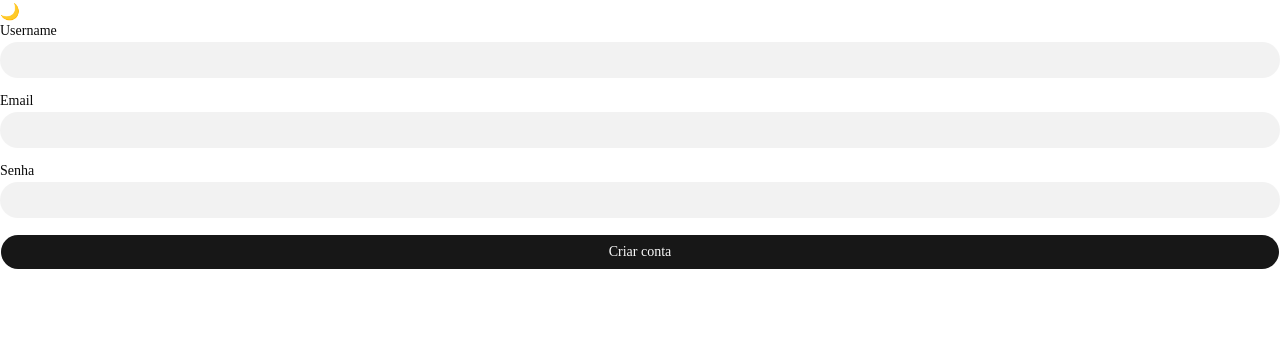
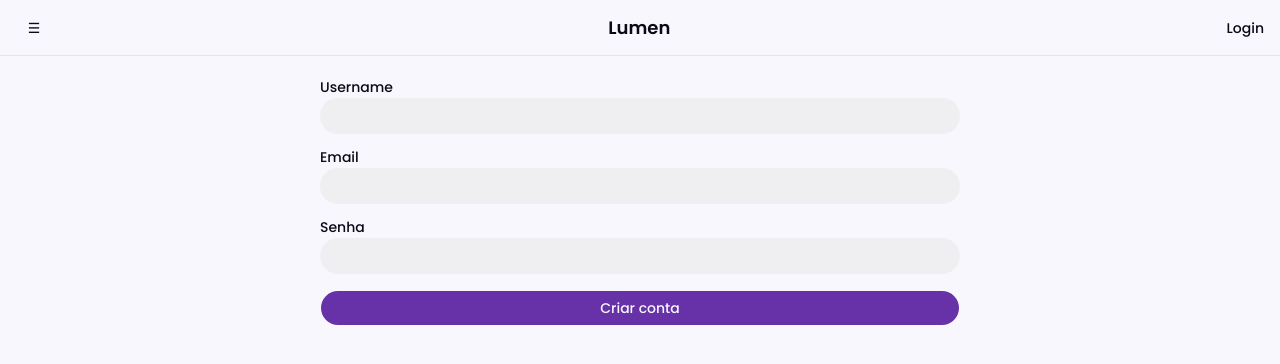
Before and after one commit to MarcoPagno/lumen, a Next.js app: page /cadastro in a window 1280 px wide. Shown: the top 364 px of the page. Built offline with nearby package versions, Linux system fonts and the light colour scheme.

Commit message:
feat: basic layout creation

```diff
--- a/components/DefaultLayout.js
+++ b/components/DefaultLayout.js
@@ -1,10 +1,16 @@
 import Head from "next/head";
 import { useState, useEffect } from "react";
+import Header from "components/Header";
+import Sidebar from "components/Sidebar";
+import { useUser } from "hooks/useUser";
 
 export default function DefaultLayout({ children, title }) {
   const pageTitle = title ? `${title} · Lumen` : "Lumen";
   const [isDark, setIsDark] = useState(false);
   const [mounted, setMounted] = useState(false);
+  const [sidebarOpen, setSidebarOpen] = useState(false);
+  const { getUser } = useUser();
+  const user = mounted ? getUser() : null;
 
   useEffect(() => {
     const saved = localStorage.getItem("lumen:colorMode");
@@ -33,11 +39,21 @@ export default function DefaultLayout({ children, title }) {
         <meta name="viewport" content="width=device-width, initial-scale=1" />
         <title>{pageTitle}</title>
       </Head>
-      <div className="min-h-screen bg-background text-foreground">
+      <div className="min-h-screen bg-background text-foreground flex flex-col">
         {mounted && (
-          <button onClick={toggleColorMode}>{isDark ? "☀️" : "🌙"}</button>
+          <>
+            <Header onOpenSidebar={() => setSidebarOpen(true)} user={user} />
+            <Sidebar
+              isOpen={sidebarOpen}
+              onClose={() => setSidebarOpen(false)}
+              isDark={isDark}
+              onToggleDark={toggleColorMode}
+            />
+          </>
         )}
-        {children}
+        <main className="flex-1 max-w-2xl w-full mx-auto px-4 py-6">
+          {children}
+        </main>
       </div>
     </>
   );
--- /dev/null
+++ b/components/Header.jsx
@@ -0,0 +1,47 @@
+import Link from "next/link";
+import { useRouter } from "next/router";
+import { useUser } from "hooks/useUser";
+import { Button } from "#components/ui/button";
+
+export default function Header({ onOpenSidebar, user }) {
+  const router = useRouter();
+  const { clearUser } = useUser();
+
+  async function handleLogout() {
+    await fetch("/api/v1/sessions", { method: "DELETE" });
+    clearUser();
+    router.push("/login");
+  }
+
+  return (
+    <header className="flex items-center justify-between px-4 h-14 border-b border-border">
+      <Button
+        variant="ghost"
+        size="icon"
+        onClick={onOpenSidebar}
+        aria-label="Abrir menu"
+      >
+        ☰
+      </Button>
+
+      <Link href="/" className="font-semibold text-lg">
+        Lumen
+      </Link>
+
+      <div className="flex items-center gap-2">
+        {user ? (
+          <>
+            <span className="text-sm font-medium">{user.username}</span>
+            <Button variant="ghost" size="sm" onClick={handleLogout}>
+              Sair
+            </Button>
+          </>
+        ) : (
+          <Link href="/login" className="text-sm font-medium hover:underline">
+            Login
+          </Link>
+        )}
+      </div>
+    </header>
+  );
+}
--- /dev/null
+++ b/components/Sidebar.jsx
@@ -0,0 +1,52 @@
+import { Button } from "#components/ui/button";
+import { useRouter } from "next/router";
+import {
+  Sheet,
+  SheetContent,
+  SheetHeader,
+  SheetTitle,
+} from "src/components/ui/sheet";
+
+const links = [{ href: "/falar-com-deus", label: "Falar com Deus" }];
+
+export default function Sidebar({ isOpen, onClose, isDark, onToggleDark }) {
+  const router = useRouter();
+  function handleNavigation(href) {
+    onClose();
+    router.push(href);
+  }
+  return (
+    <Sheet open={isOpen} onOpenChange={onClose}>
+      <SheetContent
+        side="left"
+        className="w-64 flex flex-col"
+        aria-describedby={undefined}
+      >
+        <SheetHeader>
+          <SheetTitle>Lumen</SheetTitle>
+        </SheetHeader>
+        <nav className="flex flex-col gap-2 mt-6">
+          {links.map((link) => (
+            <Button
+              key={link.href}
+              variant="ghost"
+              className="w-full justify-start"
+              onClick={() => handleNavigation(link.href)}
+            >
+              {link.label}
+            </Button>
+          ))}
+        </nav>
+        <div className="mt-auto pt-6">
+          <Button
+            variant="ghost"
+            className="w-full justify-start"
+            onClick={onToggleDark}
+          >
+            {isDark ? "☀️ Modo claro" : "🌙 Modo escuro"}
+          </Button>
+        </div>
+      </SheetContent>
+    </Sheet>
+  );
+}
--- a/pages/_app.js
+++ b/pages/_app.js
@@ -1,10 +1,22 @@
 import "styles/globals.css";
 import DefaultLayout from "components/DefaultLayout";
 import { useRequireAuth } from "hooks/useRequireAuth";
+import { Poppins } from "next/font/google";
+import { useEffect } from "react";
+
+const poppins = Poppins({
+  subsets: ["latin"],
+  weight: ["400", "500", "600", "700"],
+  variable: "--font-poppins",
+});
 
 export default function App({ Component, pageProps }) {
   const title = Component.title;
   const isPublic = Component.isPublic ?? false;
+
+  useEffect(() => {
+    document.documentElement.classList.add(poppins.variable, "font-sans");
+  }, []);
 
   useRequireAuth(isPublic);
 
--- a/pages/falar-com-deus/index.js
+++ b/pages/falar-com-deus/index.js
@@ -5,9 +5,7 @@ export async function getStaticProps() {
   const html = await res.text();
   const root = parse(html);
   const article = root.querySelector("article");
-
   article.querySelector("figure")?.remove();
-
   return {
     props: { article: article?.innerHTML ?? "" },
     revalidate: 3600,
@@ -16,11 +14,10 @@ export async function getStaticProps() {
 
 export default function FalarComDeusPage({ article }) {
   return (
-    <>
-      <h1>Falar com Deus</h1>
-
-      <div dangerouslySetInnerHTML={{ __html: article }} />
-    </>
+    <article
+      className="prose dark:prose-invert max-w-none"
+      dangerouslySetInnerHTML={{ __html: article }}
+    />
   );
 }
 
--- /dev/null
+++ b/src/components/ui/sheet.jsx
@@ -0,0 +1,126 @@
+import * as React from "react";
+import { Dialog as SheetPrimitive } from "radix-ui";
+
+import { cn } from "#lib/utils";
+import { Button } from "#components/ui/button";
+import { XIcon } from "lucide-react";
+
+function Sheet({ ...props }) {
+  return <SheetPrimitive.Root data-slot="sheet" {...props} />;
+}
+
+function SheetTrigger({ ...props }) {
+  return <SheetPrimitive.Trigger data-slot="sheet-trigger" {...props} />;
+}
+
+function SheetClose({ ...props }) {
+  return <SheetPrimitive.Close data-slot="sheet-close" {...props} />;
+}
+
+function SheetPortal({ ...props }) {
+  return <SheetPrimitive.Portal data-slot="sheet-portal" {...props} />;
+}
+
+function SheetOverlay({ className, ...props }) {
+  return (
+    <SheetPrimitive.Overlay
+      data-slot="sheet-overlay"
+      className={cn(
+        "fixed inset-0 z-50 bg-black/30 duration-100 supports-backdrop-filter:backdrop-blur-sm data-open:animate-in data-open:fade-in-0 data-closed:animate-out data-closed:fade-out-0",
+        className,
+      )}
+      {...props}
+    />
+  );
+}
+
+function SheetContent({
+  className,
+  children,
+  side = "right",
+  showCloseButton = true,
+  ...props
+}) {
+  return (
+    <SheetPortal>
+      <SheetOverlay />
+      <SheetPrimitive.Content
+        data-slot="sheet-content"
+        data-side={side}
+        className={cn(
+          "fixed z-50 flex flex-col bg-popover bg-clip-padding text-sm text-popover-foreground shadow-xl transition duration-200 ease-in-out data-[side=bottom]:inset-x-0 data-[side=bottom]:bottom-0 data-[side=bottom]:h-auto data-[side=bottom]:border-t data-[side=left]:inset-y-0 data-[side=left]:left-0 data-[side=left]:h-full data-[side=left]:w-3/4 data-[side=left]:border-r data-[side=right]:inset-y-0 data-[side=right]:right-0 data-[side=right]:h-full data-[side=right]:w-3/4 data-[side=right]:border-l data-[side=top]:inset-x-0 data-[side=top]:top-0 data-[side=top]:h-auto data-[side=top]:border-b data-[side=left]:sm:max-w-sm data-[side=right]:sm:max-w-sm data-open:animate-in data-open:fade-in-0 data-[side=bottom]:data-open:slide-in-from-bottom-10 data-[side=left]:data-open:slide-in-from-left-10 data-[side=right]:data-open:slide-in-from-right-10 data-[side=top]:data-open:slide-in-from-top-10 data-closed:animate-out data-closed:fade-out-0 data-[side=bottom]:data-closed:slide-out-to-bottom-10 data-[side=left]:data-closed:slide-out-to-left-10 data-[side=right]:data-closed:slide-out-to-right-10 data-[side=top]:data-closed:slide-out-to-top-10",
+          className,
+        )}
+        {...props}
+      >
+        {children}
+        {showCloseButton && (
+          <SheetPrimitive.Close data-slot="sheet-close" asChild>
+            <Button
+              variant="ghost"
+              className="absolute top-4 right-4 bg-secondary"
+              size="icon-sm"
+            >
+              <XIcon />
+              <span className="sr-only">Close</span>
+            </Button>
+          </SheetPrimitive.Close>
+        )}
+      </SheetPrimitive.Content>
+    </SheetPortal>
+  );
+}
+
+function SheetHeader({ className, ...props }) {
+  return (
+    <div
+      data-slot="sheet-header"
+      className={cn("flex flex-col gap-1.5 p-6", className)}
+      {...props}
+    />
+  );
+}
+
+function SheetFooter({ className, ...props }) {
+  return (
+    <div
+      data-slot="sheet-footer"
+      className={cn("mt-auto flex flex-col gap-2 p-6", className)}
+      {...props}
+    />
+  );
+}
+
+function SheetTitle({ className, ...props }) {
+  return (
+    <SheetPrimitive.Title
+      data-slot="sheet-title"
+      className={cn(
+        "font-heading text-base font-medium text-foreground",
+        className,
+      )}
+      {...props}
+    />
+  );
+}
+
+function SheetDescription({ className, ...props }) {
+  return (
+    <SheetPrimitive.Description
+      data-slot="sheet-description"
+      className={cn("text-sm text-muted-foreground", className)}
+      {...props}
+    />
+  );
+}
+
+export {
+  Sheet,
+  SheetTrigger,
+  SheetClose,
+  SheetContent,
+  SheetHeader,
+  SheetFooter,
+  SheetTitle,
+  SheetDescription,
+};
--- a/styles/globals.css
+++ b/styles/globals.css
@@ -1,12 +1,13 @@
 @import "tailwindcss";
 @import "tw-animate-css";
 @import "shadcn/tailwind.css";
+@plugin "@tailwindcss/typography";
 
 @custom-variant dark (&:is(.dark *));
 
 @theme inline {
   --font-heading: var(--font-sans);
-  --font-sans: var(--font-sans);
+  --font-sans: var(--font-poppins);
   --color-sidebar-ring: var(--sidebar-ring);
   --color-sidebar-border: var(--sidebar-border);
   --color-sidebar-accent-foreground: var(--sidebar-accent-foreground);
@@ -48,18 +49,18 @@
 }
 
 :root {
-  --background: oklch(1 0 0);
-  --foreground: oklch(0.145 0 0);
+  --background: oklch(0.98 0.01 300);
+  --foreground: oklch(0.15 0.03 300);
   --card: oklch(1 0 0);
   --card-foreground: oklch(0.145 0 0);
   --popover: oklch(1 0 0);
   --popover-foreground: oklch(0.145 0 0);
-  --primary: oklch(0.205 0 0);
-  --primary-foreground: oklch(0.985 0 0);
+  --primary: oklch(0.45 0.18 300);
+  --primary-foreground: oklch(0.98 0.01 300);
   --secondary: oklch(0.97 0 0);
   --secondary-foreground: oklch(0.205 0 0);
-  --muted: oklch(0.97 0 0);
-  --muted-foreground: oklch(0.556 0 0);
+  --muted: oklch(0.93 0.02 300);
+  --muted-foreground: oklch(0.45 0.08 300);
   --accent: oklch(0.97 0 0);
   --accent-foreground: oklch(0.205 0 0);
   --destructive: oklch(0.577 0.245 27.325);
@@ -83,18 +84,18 @@
 }
 
 .dark {
-  --background: oklch(0.145 0 0);
-  --foreground: oklch(0.985 0 0);
+  --background: oklch(0.12 0.03 300);
+  --foreground: oklch(0.93 0.02 300);
   --card: oklch(0.205 0 0);
   --card-foreground: oklch(0.985 0 0);
   --popover: oklch(0.205 0 0);
   --popover-foreground: oklch(0.985 0 0);
-  --primary: oklch(0.922 0 0);
-  --primary-foreground: oklch(0.205 0 0);
+  --primary: oklch(0.65 0.15 300);
+  --primary-foreground: oklch(0.12 0.03 300);
   --secondary: oklch(0.269 0 0);
   --secondary-foreground: oklch(0.985 0 0);
-  --muted: oklch(0.269 0 0);
-  --muted-foreground: oklch(0.708 0 0);
+  --muted: oklch(0.2 0.04 300);
+  --muted-foreground: oklch(0.65 0.08 300);
   --accent: oklch(0.269 0 0);
   --accent-foreground: oklch(0.985 0 0);
   --destructive: oklch(0.704 0.191 22.216);
```
